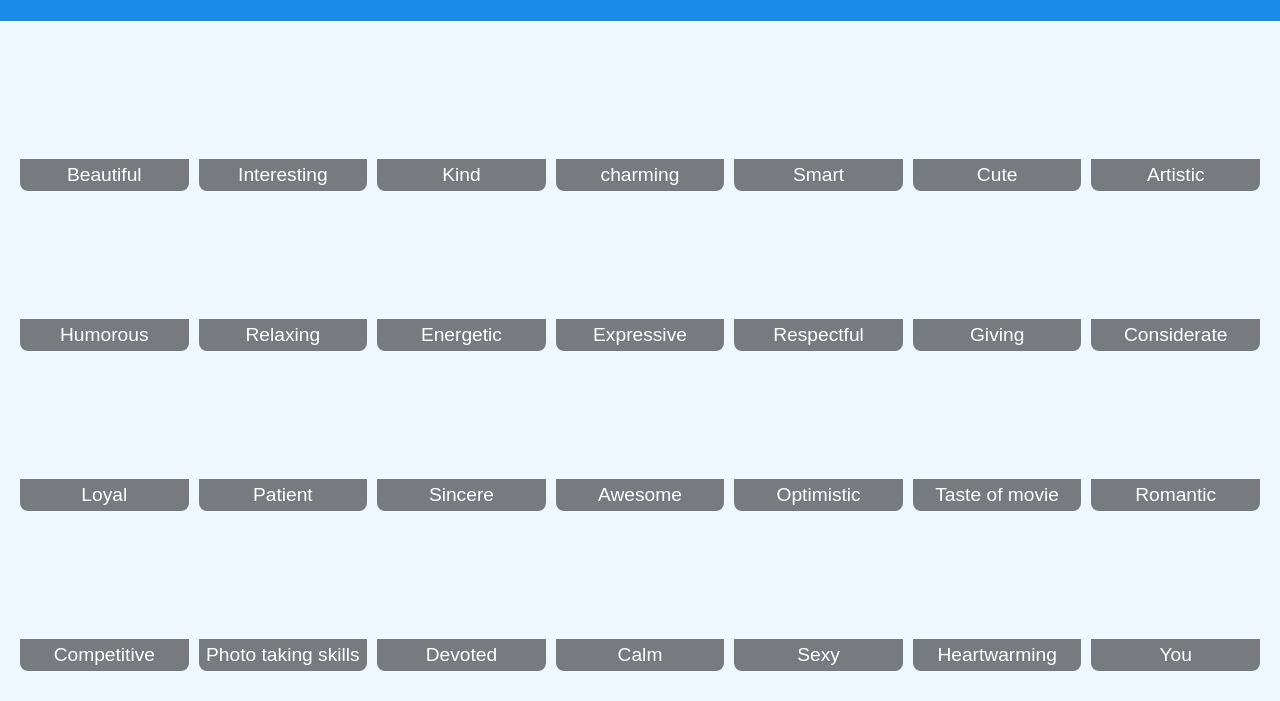
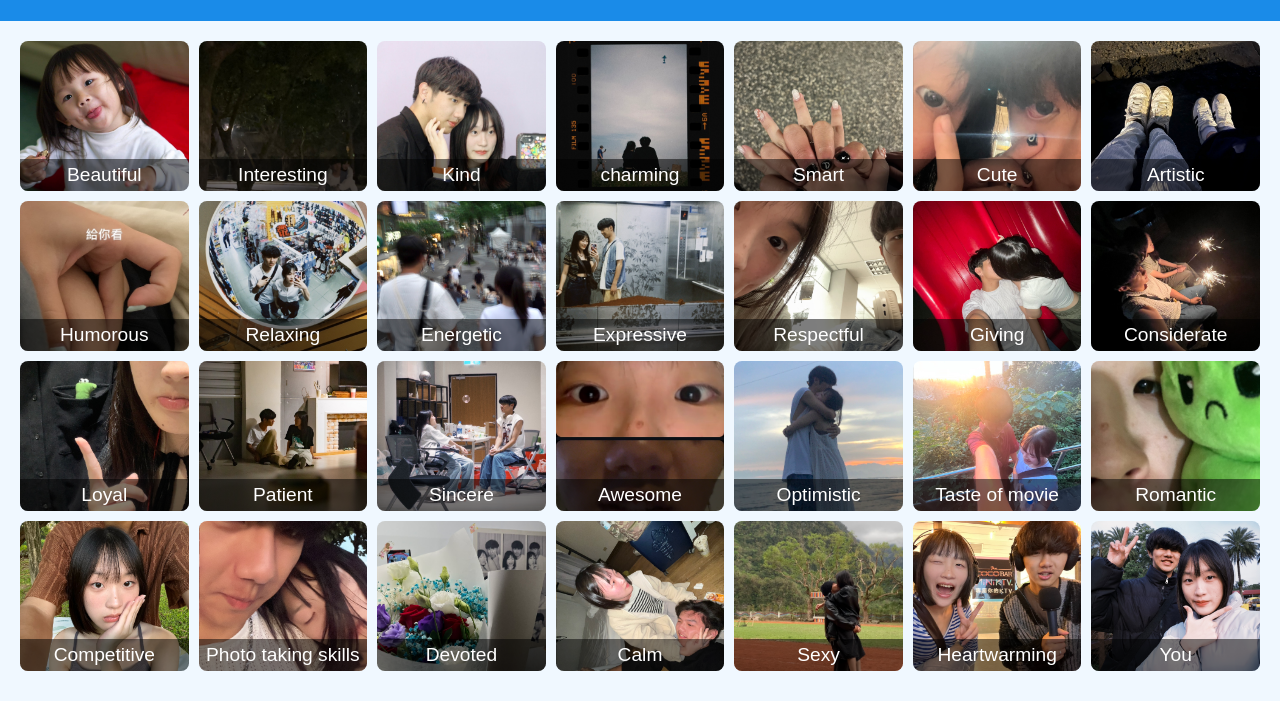
Before and after one commit to asdqwedanny/For-Jenna, a plain HTML site: page pageA1.html in a window 1280 px wide. Shown: the part 99-800 px from the top of the page. Drawn offline with Linux system fonts and the light colour scheme.

Commit message:
Update pageA1.html

```diff
--- a/pageA1.html
+++ b/pageA1.html
@@ -4,7 +4,7 @@
     <meta charset="UTF-8">
     <meta name="viewport" content="width=device-width, initial-scale=1.0">
     <title>Past Memories</title>
-    <link rel="icon" href="ann/logo1.png" type="image/png">
+    <link rel="icon" href="logo1.png" type="image/png">
     <style>
         * {
             margin: 0;
@@ -102,88 +102,88 @@
 </div>
 
 <div class="grid-container">
-    <div class="grid-item" style="background-image: url('ann/click1.jpg');" onclick="showPopup('Your appearance', 'You are the most good looking person that I have ever known')">
+    <div class="grid-item" style="background-image: url('click1.jpg');" onclick="showPopup('Your appearance', 'You are the most good looking person that I have ever known')">
         <div class="text-overlay">Beautiful</div>
     </div>
-    <div class="grid-item" style="background-image: url('ann/click2.jpg');" onclick="showPopup('Your personality', 'You are an interesting person to be with.')">
+    <div class="grid-item" style="background-image: url('click2.jpg');" onclick="showPopup('Your personality', 'You are an interesting person to be with.')">
         <div class="text-overlay">Interesting</div>
     </div>
-    <div class="grid-item" style="background-image: url('ann/click3.jpg');" onclick="showPopup('Your kind heart', 'You always think about the nice things when it comes to helping others.')">
+    <div class="grid-item" style="background-image: url('click3.jpg');" onclick="showPopup('Your kind heart', 'You always think about the nice things when it comes to helping others.')">
         <div class="text-overlay">Kind</div>
     </div>
-    <div class="grid-item" style="background-image: url('ann/click4.jpg');" onclick="showPopup('Your attractiveness', 'I just cannot help keeping looking at you because you are so appealing.')">
+    <div class="grid-item" style="background-image: url('click4.jpg');" onclick="showPopup('Your attractiveness', 'I just cannot help keeping looking at you because you are so appealing.')">
         <div class="text-overlay">charming</div>
     </div>
-    <div class="grid-item" style="background-image: url('ann/click5.jpg');" onclick="showPopup('You are so smart', 'I love how smart and intelligent you are.')">
+    <div class="grid-item" style="background-image: url('click5.jpg');" onclick="showPopup('You are so smart', 'I love how smart and intelligent you are.')">
         <div class="text-overlay">Smart</div>
     </div>
-    <div class="grid-item" style="background-image: url('ann/click6.jpg');" onclick="showPopup('Gorgeous', 'You are so cute baby!OMG!')">
+    <div class="grid-item" style="background-image: url('click6.jpg');" onclick="showPopup('Gorgeous', 'You are so cute baby!OMG!')">
         <div class="text-overlay">Cute</div>
     </div>
-    <div class="grid-item" style="background-image: url('ann/click7.jpg');" onclick="showPopup('You are good at art stuffs', 'I can count on you whenever I have issues with colors or clothes.')">
+    <div class="grid-item" style="background-image: url('click7.jpg');" onclick="showPopup('You are good at art stuffs', 'I can count on you whenever I have issues with colors or clothes.')">
         <div class="text-overlay">Artistic</div>
     </div>
-    <div class="grid-item" style="background-image: url('ann/click8.jpg');" onclick="showPopup('You are fun to be with', 'I love how we can have so much fun together.')">
+    <div class="grid-item" style="background-image: url('click8.jpg');" onclick="showPopup('You are fun to be with', 'I love how we can have so much fun together.')">
         <div class="text-overlay">Humorous</div>
     </div>
-    <div class="grid-item" style="background-image: url('ann/click9.jpg');" onclick="showPopup('You give me a chill vibe', 'Whenever I am with you, I would be able to ease my anxiety.')">
+    <div class="grid-item" style="background-image: url('click9.jpg');" onclick="showPopup('You give me a chill vibe', 'Whenever I am with you, I would be able to ease my anxiety.')">
         <div class="text-overlay">Relaxing</div>
     </div>
-    <div class="grid-item" style="background-image: url('ann/click10.jpg');" onclick="showPopup('I love the energy you give out', 'I love how you like to share your life with me excitingly.')">
+    <div class="grid-item" style="background-image: url('click10.jpg');" onclick="showPopup('I love the energy you give out', 'I love how you like to share your life with me excitingly.')">
         <div class="text-overlay">Energetic</div>
     </div>
-    <div class="grid-item" style="background-image: url('ann/click11.jpg');" onclick="showPopup('You share a lot', 'You talk with me about pretty much everything.')">
+    <div class="grid-item" style="background-image: url('click11.jpg');" onclick="showPopup('You share a lot', 'You talk with me about pretty much everything.')">
         <div class="text-overlay">Expressive</div>
     </div>
-    <div class="grid-item" style="background-image: url('ann/click12.jpg');" onclick="showPopup('We respect each other', 'I love when you could respect some of my opinions.')">
+    <div class="grid-item" style="background-image: url('click12.jpg');" onclick="showPopup('We respect each other', 'I love when you could respect some of my opinions.')">
         <div class="text-overlay">Respectful</div>
     </div>
-    <div class="grid-item" style="background-image: url('ann/click13.jpg');" onclick="showPopup('You would buy me gifts', 'You would buy me things, and I always love the things you bought.')">
+    <div class="grid-item" style="background-image: url('click13.jpg');" onclick="showPopup('You would buy me gifts', 'You would buy me things, and I always love the things you bought.')">
         <div class="text-overlay">Giving</div>
     </div>
-    <div class="grid-item" style="background-image: url('ann/click14.jpg');" onclick="showPopup('You care about my feeling', 'You can notice when I am with something wrong and comfort me.')">
+    <div class="grid-item" style="background-image: url('click14.jpg');" onclick="showPopup('You care about my feeling', 'You can notice when I am with something wrong and comfort me.')">
         <div class="text-overlay">Considerate</div>
     </div>
-    <div class="grid-item" style="background-image: url('ann/click15.jpg');" onclick="showPopup('You only love me', 'I love you so much baby.')">
+    <div class="grid-item" style="background-image: url('click15.jpg');" onclick="showPopup('You only love me', 'I love you so much baby.')">
         <div class="text-overlay">Loyal</div>
     </div>
-    <div class="grid-item" style="background-image: url('ann/click16.jpg');" onclick="showPopup('You are patient to me', 'Whenever I am unaware of something or confused about things, you will explain it to me patiently.')">
+    <div class="grid-item" style="background-image: url('click16.jpg');" onclick="showPopup('You are patient to me', 'Whenever I am unaware of something or confused about things, you will explain it to me patiently.')">
         <div class="text-overlay">Patient</div>
     </div>
-    <div class="grid-item" style="background-image: url('ann/click17.jpg');" onclick="showPopup('You show your trueself to me', 'I love when we could have see real inside and exchange thoughts of each other.')">
+    <div class="grid-item" style="background-image: url('click17.jpg');" onclick="showPopup('You show your trueself to me', 'I love when we could have see real inside and exchange thoughts of each other.')">
         <div class="text-overlay">Sincere</div>
     </div>
-    <div class="grid-item" style="background-image: url('ann/click18.jpg');" onclick="showPopup('You are good as a person', 'You are just so good as a person, and I love that.')">
+    <div class="grid-item" style="background-image: url('click18.jpg');" onclick="showPopup('You are good as a person', 'You are just so good as a person, and I love that.')">
         <div class="text-overlay">Awesome</div>
     </div>
-    <div class="grid-item" style="background-image: url('ann/click19.jpg');" onclick="showPopup('You will think about the positiveness', 'I love when you would think about the bright sides and continue making efforts.')">
+    <div class="grid-item" style="background-image: url('click19.jpg');" onclick="showPopup('You will think about the positiveness', 'I love when you would think about the bright sides and continue making efforts.')">
         <div class="text-overlay">Optimistic</div>
     </div>
-    <div class="grid-item" style="background-image: url('ann/click20.jpg');" onclick="showPopup('Your taste of shows and movie is terrific', 'I love basically all the movies or shows that you have recommended to me.')">
+    <div class="grid-item" style="background-image: url('click20.jpg');" onclick="showPopup('Your taste of shows and movie is terrific', 'I love basically all the movies or shows that you have recommended to me.')">
         <div class="text-overlay">Taste of movie</div>
     </div>
-    <div class="grid-item" style="background-image: url('ann/click21.jpg');" onclick="showPopup('You would make surprises', 'You did a lot of things that I love like giving me flowers, and I think that was super romantic.')">
+    <div class="grid-item" style="background-image: url('click21.jpg');" onclick="showPopup('You would make surprises', 'You did a lot of things that I love like giving me flowers, and I think that was super romantic.')">
         <div class="text-overlay">Romantic</div>
     </div>
-    <div class="grid-item" style="background-image: url('ann/click22.jpg');" onclick="showPopup('You will do what you think is right', 'I think that you would do things you think are right even when nobody approves your thought.')">
+    <div class="grid-item" style="background-image: url('click22.jpg');" onclick="showPopup('You will do what you think is right', 'I think that you would do things you think are right even when nobody approves your thought.')">
         <div class="text-overlay">Competitive</div>
     </div>
-    <div class="grid-item" style="background-image: url('ann/click23.jpg');" onclick="showPopup('You take good photo of me', 'You just are good at taking photos and I LOVE that.')">
+    <div class="grid-item" style="background-image: url('click23.jpg');" onclick="showPopup('You take good photo of me', 'You just are good at taking photos and I LOVE that.')">
         <div class="text-overlay">Photo taking skills</div>
     </div>
-    <div class="grid-item" style="background-image: url('ann/click24.jpg');" onclick="showPopup('You care a lot', 'I love how you put so many efforts and put so many things into this relation ship.')">
+    <div class="grid-item" style="background-image: url('click24.jpg');" onclick="showPopup('You care a lot', 'I love how you put so many efforts and put so many things into this relation ship.')">
         <div class="text-overlay">Devoted</div>
     </div>
-    <div class="grid-item" style="background-image: url('ann/click25.jpg');" onclick="showPopup('Facing problems calmly', 'You saved my phone when I was panic so hard OMG.')">
+    <div class="grid-item" style="background-image: url('click25.jpg');" onclick="showPopup('Facing problems calmly', 'You saved my phone when I was panic so hard OMG.')">
         <div class="text-overlay">Calm</div>
     </div>
-    <div class="grid-item" style="background-image: url('ann/click26.jpg');" onclick="showPopup('I love to hehemimi with you', 'I love you and your body. That is why there is a name for you boobs hehe.')">
+    <div class="grid-item" style="background-image: url('click26.jpg');" onclick="showPopup('I love to hehemimi with you', 'I love you and your body. That is why there is a name for you boobs hehe.')">
         <div class="text-overlay">Sexy</div>
     </div>
-    <div class="grid-item" style="background-image: url('ann/click27.jpg');" onclick="showPopup('You do things that warms my heart', 'I love when you do stuffs and then I would think OMG that is so sweet of you.')">
+    <div class="grid-item" style="background-image: url('click27.jpg');" onclick="showPopup('You do things that warms my heart', 'I love when you do stuffs and then I would think OMG that is so sweet of you.')">
         <div class="text-overlay">Heartwarming</div>
     </div>
-    <div class="grid-item" style="background-image: url('ann/click28.jpg');" onclick="showPopup('I love you because it is you', 'You are the best thing that has ever happenned to me, so I am very grateful that I could meet you and have such a wonderful relationship with you. I love you.')">
+    <div class="grid-item" style="background-image: url('click28.jpg');" onclick="showPopup('I love you because it is you', 'You are the best thing that has ever happenned to me, so I am very grateful that I could meet you and have such a wonderful relationship with you. I love you.')">
         <div class="text-overlay">You</div>
     </div>
 </div>
```
